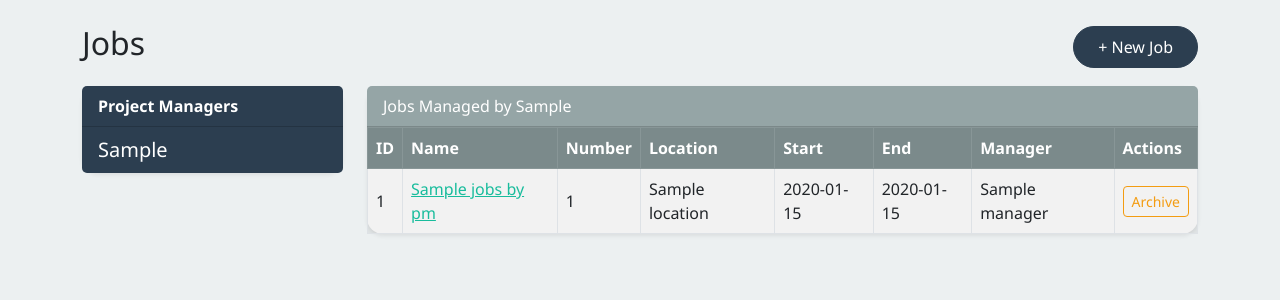
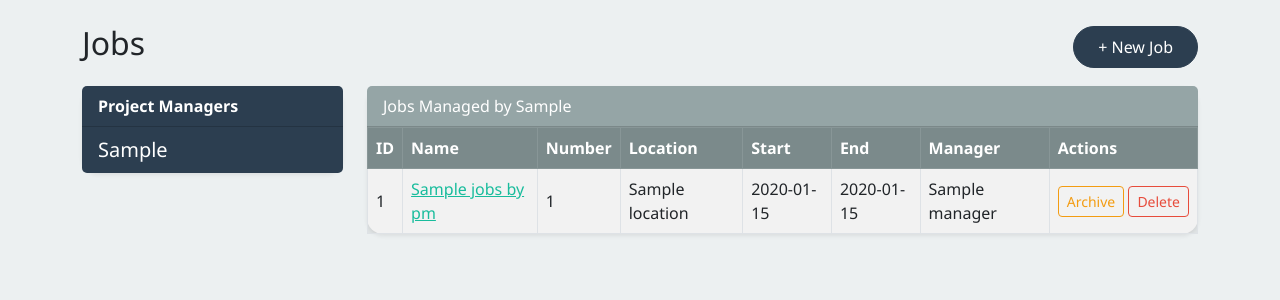
Before and after one commit to ColtonBaum/THE-REQuest-form, a Flask app: template templates/admin/jobs_list.html in a window 1280 px wide. Shown: the part 72-372 px from the top of the page. Run offline with Flask 3, Linux system fonts and the light colour scheme; the template is opened without the code that fills it: most values are stand-ins (such as "Sample title", 1, 10 or a date in 2020); some libraries are stand-ins or nearby versions.

Commit message:
Update: Added delete button to jobs list and improved request detail view

```diff
--- a/templates/admin/jobs_list.html
+++ b/templates/admin/jobs_list.html
@@ -60,10 +60,14 @@
                     <td>{{ job.start_date.strftime('%Y-%m-%d') }}</td>
                     <td>{{ job.end_date.strftime('%Y-%m-%d') }}</td>
                     <td>{{ job.manager }}</td>
-                    <td>
+                    <td class="text-nowrap">
                       <form method="post" action="{{ url_for('admin.archive_job', job_id=job.id) }}" style="display:inline;">
                         <input type="hidden" name="csrf_token" value="{{ csrf_token() }}">
                         <button class="btn btn-sm btn-outline-warning">Archive</button>
+                      </form>
+                      <form method="post" action="{{ url_for('admin.delete_job', job_id=job.id) }}" style="display:inline;" onsubmit="return confirm('Are you sure you want to delete this job?');">
+                        <input type="hidden" name="csrf_token" value="{{ csrf_token() }}">
+                        <button type="submit" class="btn btn-sm btn-outline-danger">Delete</button>
                       </form>
                     </td>
                   </tr>
```
